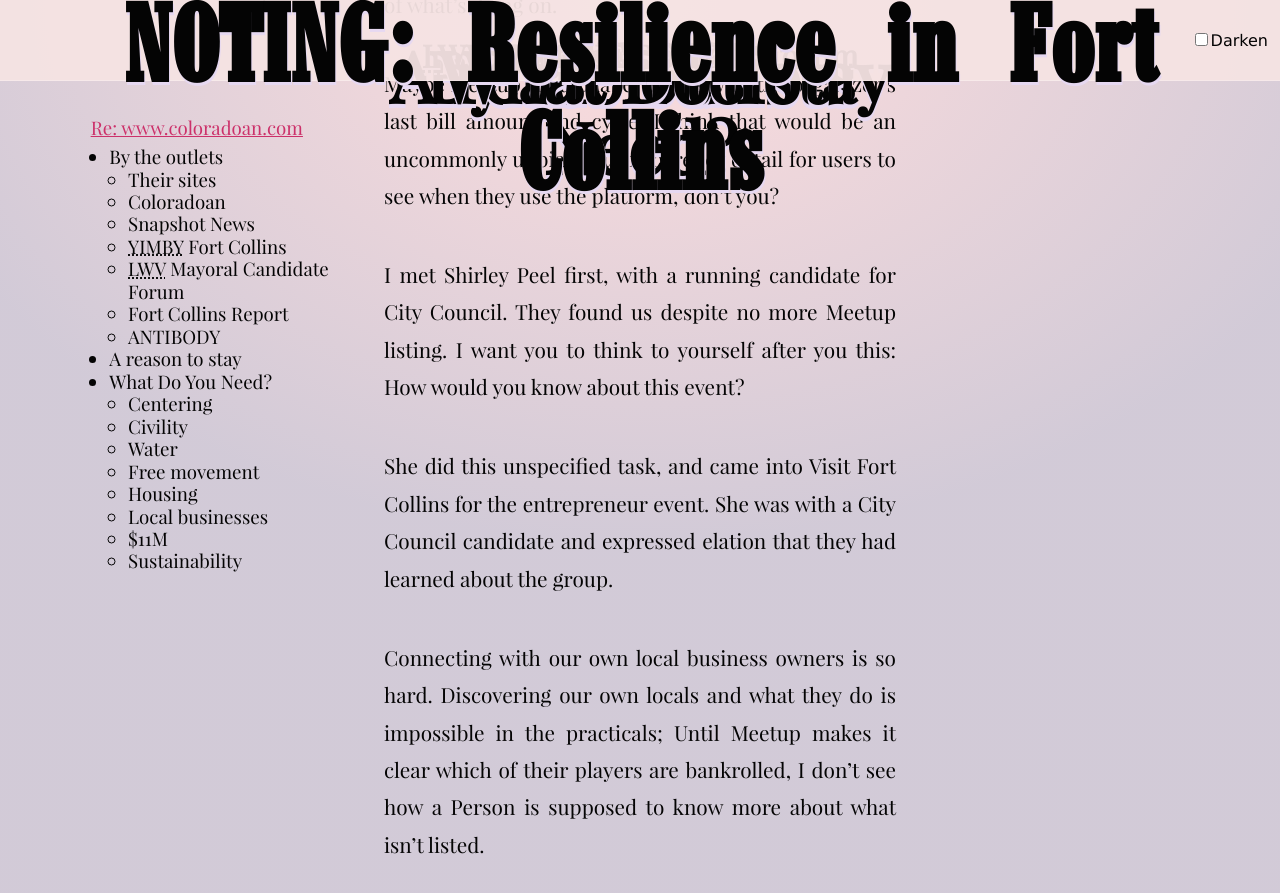
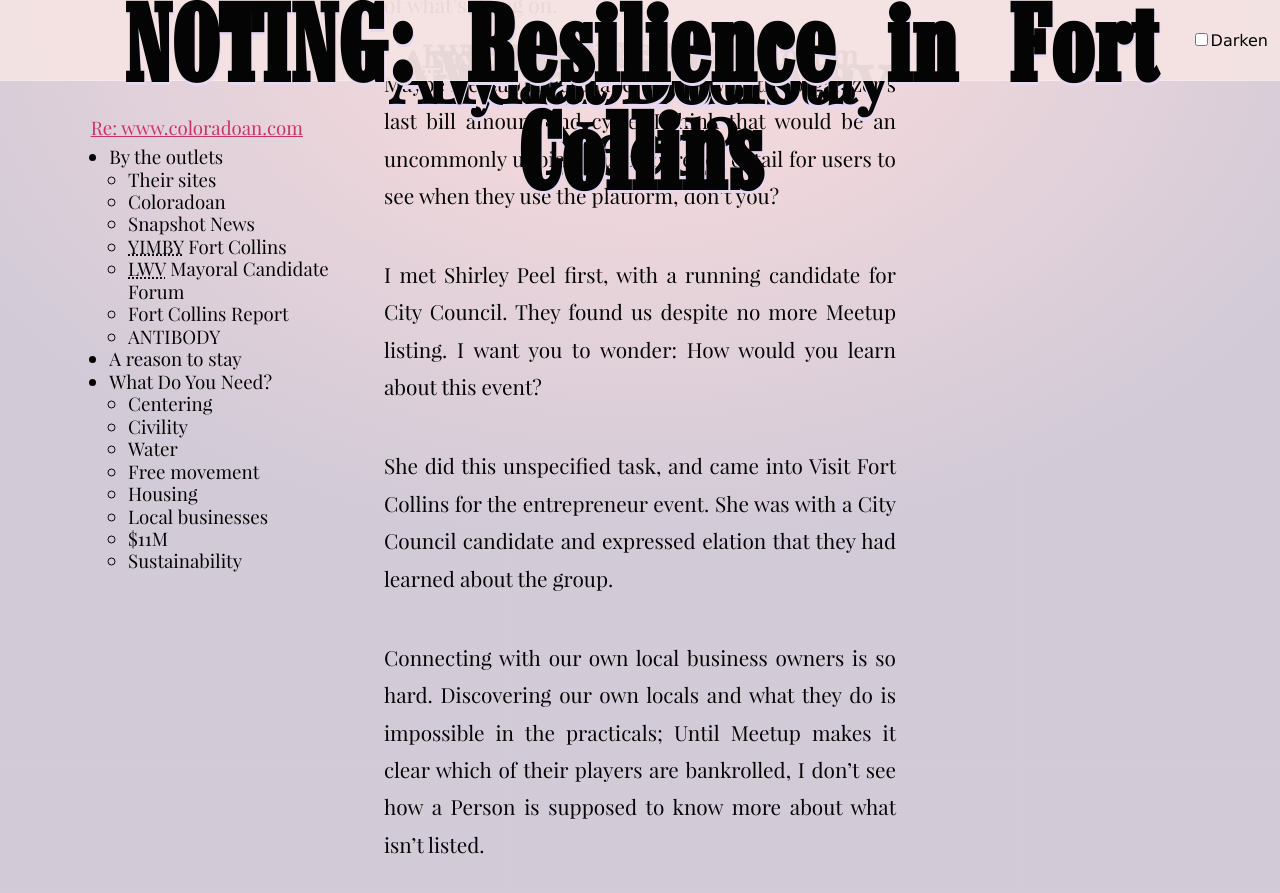
Before and after one commit to tiliv/antibody, a Jekyll site: the page built from docs/journal/autumn-ryan-Resilience-in-Fort-Collins/index.md, in a window 1280 px wide and 900 px high, scrolled down 11222 px. Shown: the top 893 px of the window. Built offline with Jekyll 4.4.1, drawn with Linux system fonts in a browser that asks for light colours.

Commit message:
Better phrasing

```diff
--- a/docs/journal/autumn-ryan-Resilience-in-Fort-Collins/index.md
+++ b/docs/journal/autumn-ryan-Resilience-in-Fort-Collins/index.md
@@ -182,7 +182,7 @@ Meetup recently harmed the local 1 Million Cups chapter by raising the cost to r
 
 Maybe Meetup should label events with the organizer's last bill amount and cycle. I think that would be an uncommonly unbiased transparency detail for users to see when they use the platform, don't you?
 
-I met Shirley Peel first, with a running candidate for City Council. They found us despite no more Meetup listing. I want you to think to yourself after you this: How would you know about this event?
+I met Shirley Peel first, with a running candidate for City Council. They found us despite no more Meetup listing. I want you to wonder: How would you learn about this event?
 
 She did this unspecified task, and came into Visit Fort Collins for the entrepreneur event. She was with a City Council candidate and expressed elation that they had learned about the group.
 
```
